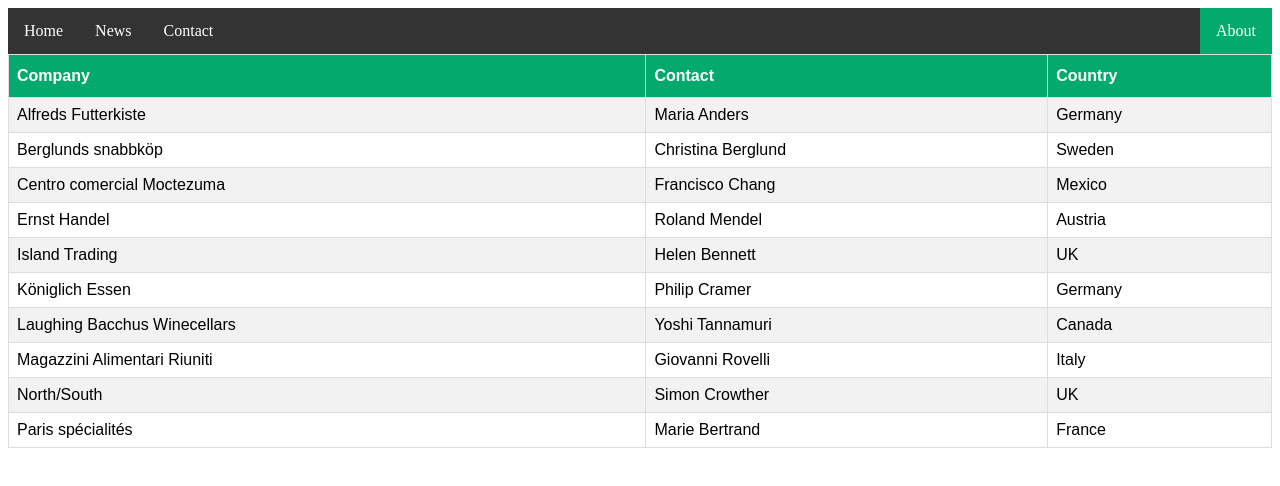
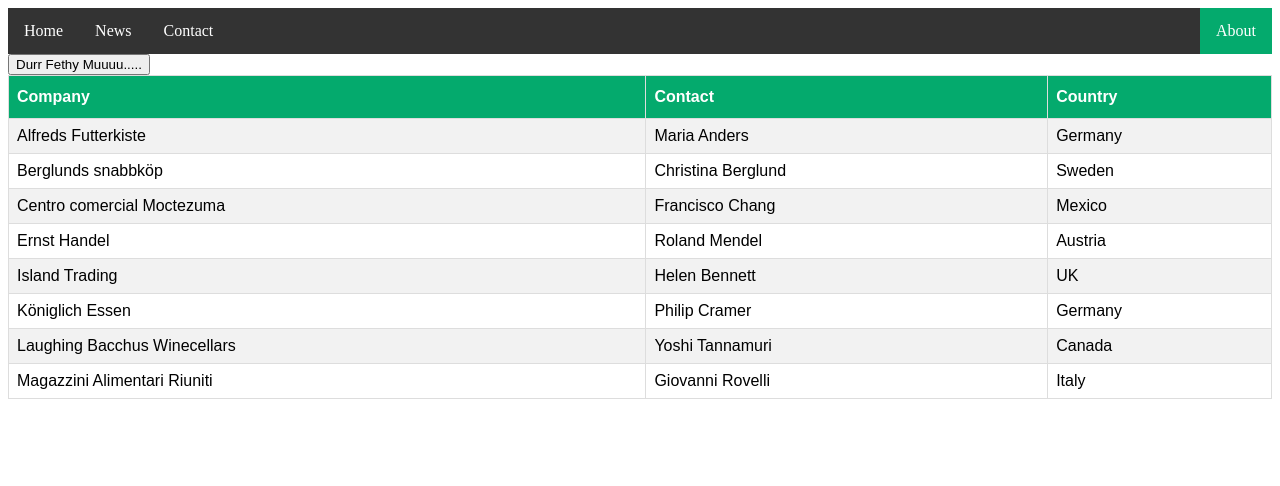
Before and after one commit to MuhammadNaveed01/BootCamp2020Sample, a plain HTML site: page index.html in a window 1280 px wide. Drawn offline with Linux system fonts and the light colour scheme.

Commit message:
Update index.html

```diff
--- a/index.html
+++ b/index.html
@@ -65,6 +65,8 @@ li a:hover:not(.active) {
   <li style="float:right"><a class="active" href="#about">About</a></li>
 </ul>
 
+    <button> Durr Fethy Muuuu.....</button>
+
     <table id="customers">
   <tr>
     <th>Company</th>
@@ -111,16 +113,7 @@ li a:hover:not(.active) {
     <td>Giovanni Rovelli</td>
     <td>Italy</td>
   </tr>
-  <tr>
-    <td>North/South</td>
-    <td>Simon Crowther</td>
-    <td>UK</td>
-  </tr>
-  <tr>
-    <td>Paris spécialités</td>
-    <td>Marie Bertrand</td>
-    <td>France</td>
-  </tr>
+
 </table>
 
 </body>
```
